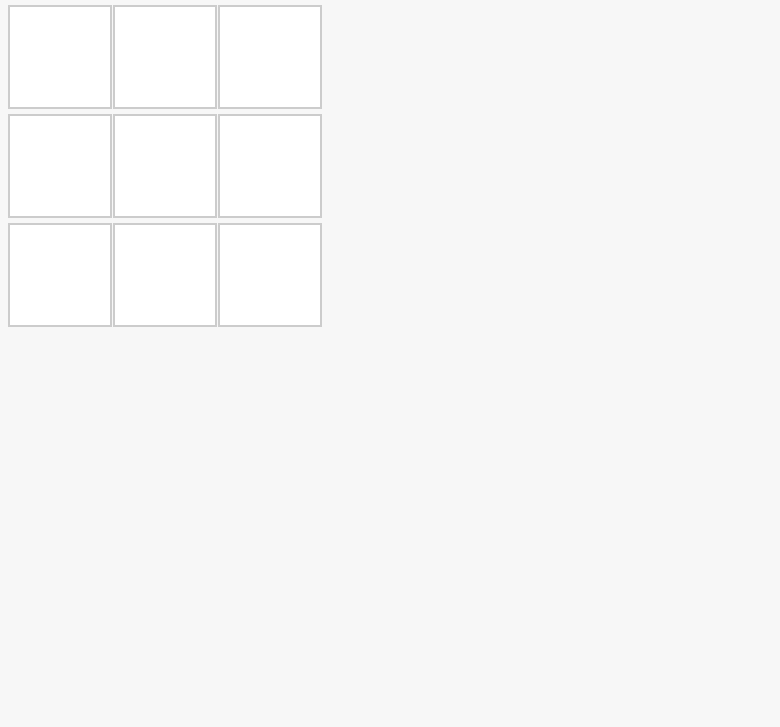
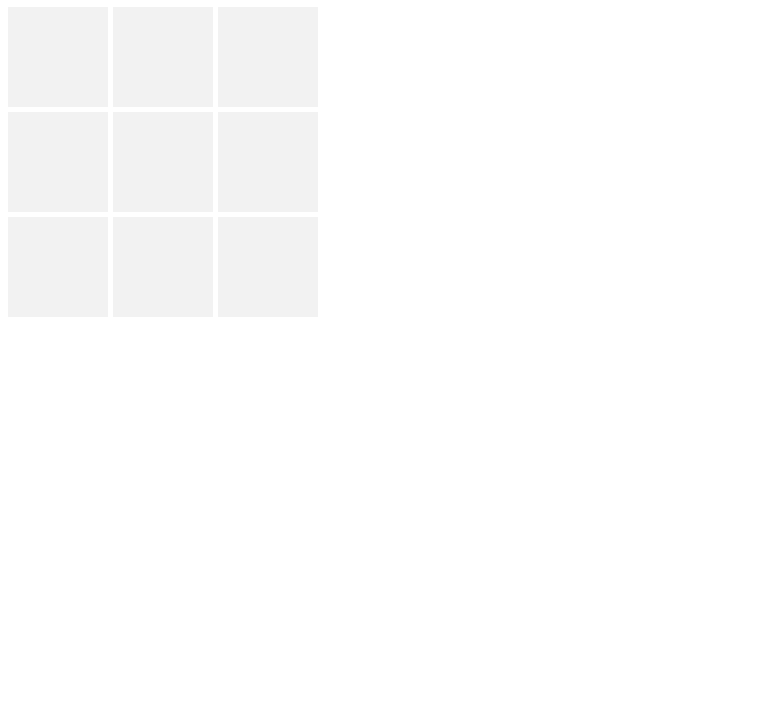
Before and after one commit to AKTECHLEARN/dockerwithjenkin, a plain HTML site: page game/index.html in a window 1280 px wide. Shown: the part 73-800 px from the top of the page, without its empty margins (0-780 px from the left). Drawn offline with Linux system fonts and the light colour scheme.

Commit message:
Update style.css

```diff
--- a/game/style.css
+++ b/game/style.css
@@ -1,32 +1,20 @@
 body {
     font-family: Arial, sans-serif;
     text-align: center;
-    background-color: #f7f7f7;
 }
-
-h1 {
-    margin-top: 20px;
-}
-
 #board {
     display: grid;
     grid-template-columns: repeat(3, 100px);
     gap: 5px;
     margin: 20px auto;
 }
-
 .cell {
     width: 100px;
     height: 100px;
-    background: #ffffff;
+    background: #f2f2f2;
     font-size: 2em;
     display: flex;
     align-items: center;
     justify-content: center;
     cursor: pointer;
-    border: 2px solid #ccc;
 }
-
-.cell:hover {
-    background: #e6e6e6;
-}
```
